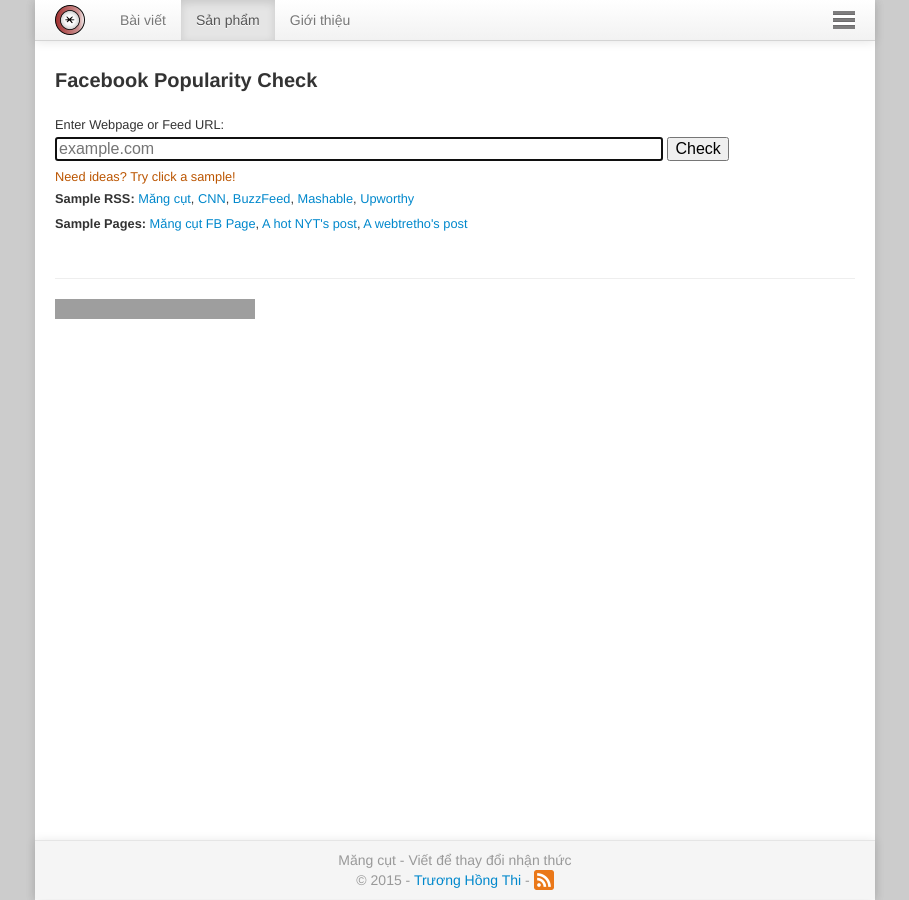
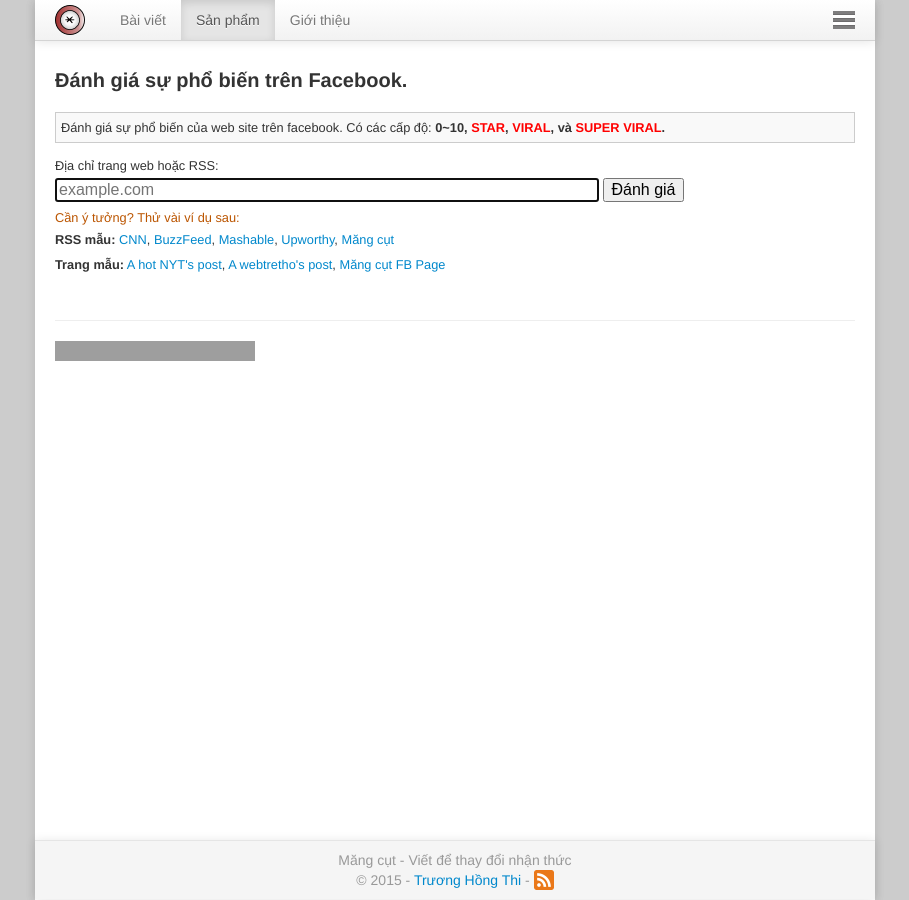
Before and after one commit to mangcut/mangcut.github.io, a Jekyll site: the page built from app/viral/index.html, in a window 1280 px wide. Shown: the whole page, without its empty margins (185-1094 px from the left). Built offline with Jekyll 4.4.1, drawn with Linux system fonts in a browser that asks for light colours; nearby versions of some CDN libraries; comment, search, counter and statistics services are not loaded; grey boxes are pictures that could not be loaded.

Commit message:
Localize

```diff
--- a/app/viral/index.html
+++ b/app/viral/index.html
@@ -66,6 +66,7 @@
 #main_table td.hilight {
   padding: 10px
 }
+.red {color: red}
 .t_short, .t_mini {display:none}
 .t_long {display:inline}
 @media only screen
@@ -79,28 +80,28 @@
   .t_short, .t_long {display:none}
 }
 </style>
-<h3 style="padding-top:13px;padding-bottom: 10px">Facebook Popularity Check</a></h3>
-
+<h3 style="padding-top:13px;padding-bottom: 10px">Đánh giá sự phổ biến trên Facebook.</a></h3>
+<div style="font-size:0.8em;margin-bottom:10px;border:1px solid #ccc;padding: 5px;background-color:#f9f9f9">Đánh giá sự phổ biến của web site trên facebook. Có các cấp độ: <b>0~10, <span class="red">STAR</span>, <span class="red">VIRAL</span>, và <span class="red">SUPER VIRAL</span>.</b></div>
 <form>
 <div id="lbl_error" class="alert alert-error hide"></div>
-<label for="txt_url" style="font-size:0.8em">Enter Webpage or Feed URL:</label><br>
+<label for="txt_url" style="font-size:0.8em">Địa chỉ trang web hoặc RSS:</label><br>
 <div>
-<input id="txt_url" name="txt_url" type="text" style="width:75%;min-width:220px;" placeholder="example.com" autofocus required>
-<input id="btn_check" type="submit" value="Check">
+<input id="txt_url" name="txt_url" type="text" style="width:67%;min-width:200px;" placeholder="example.com" autofocus required>
+<input id="btn_check" type="submit" value="Đánh giá">
 </div>
-<div style="margin-top:6px;font-size:0.8em;color:#b50">Need ideas? Try click a sample!</div>
-<div class="link_sample" style="margin-top:3px;font-size:0.8em"><b>Sample RSS:</b> <a href="#" title="Just click!" data-url="http://www.mangcut.vn/atom/all.xml">Măng cụt</a>, <a href="#" title="Just click!" data-url="http://rss.cnn.com/rss/edition.rss">CNN</a>, <a href="#" title="Just click!" data-url="http://www.buzzfeed.com/index.xml">BuzzFeed</a>, <a href="#" title="Just click!" data-url="http://feeds.mashable.com/Mashable">Mashable</a>, <a href="#" title="Just click!" data-url="http://feeds.feedburner.com/upworthy">Upworthy</a></div>
-<div class="link_sample" style="margin-top:6px;font-size:0.8em"><b>Sample Pages:</b> <a href="#" title="Just click!" data-url="facebook.com/mangcut.vn">Măng cụt FB Page</a>, <a href="#" title="Just click!" data-url="nytimes.com/2015/04/12/opinion/sunday/david-brooks-the-moral-bucket-list.html">A hot NYT's post</a>, <a href="#" title="Just click!" data-url="webtretho.com/forum/f26/19-khu-pho-am-thuc-noi-tieng-tai-tp-hcm-2043493">A webtretho's post</a></div>
+<div style="margin-top:6px;font-size:0.8em;color:#b50">Cần ý tưởng? Thử vài ví dụ sau:</div>
+<div class="link_sample" style="margin-top:3px;font-size:0.8em"><b>RSS mẫu:</b> <a href="#" title="Just click!" data-url="http://rss.cnn.com/rss/edition.rss">CNN</a>, <a href="#" title="Just click!" data-url="http://www.buzzfeed.com/index.xml">BuzzFeed</a>, <a href="#" title="Just click!" data-url="http://feeds.mashable.com/Mashable">Mashable</a>, <a href="#" title="Just click!" data-url="http://feeds.feedburner.com/upworthy">Upworthy</a>, <a href="#" title="Just click!" data-url="http://www.mangcut.vn/atom/all.xml">Măng cụt</a></div>
+<div class="link_sample" style="margin-top:6px;font-size:0.8em"><b>Trang mẫu:</b> <a href="#" title="Just click!" data-url="nytimes.com/2015/04/12/opinion/sunday/david-brooks-the-moral-bucket-list.html">A hot NYT's post</a>, <a href="#" title="Just click!" data-url="webtretho.com/forum/f26/19-khu-pho-am-thuc-noi-tieng-tai-tp-hcm-2043493">A webtretho's post</a>, <a href="#" title="Just click!" data-url="facebook.com/mangcut.vn">Măng cụt FB Page</a></div>
 </form>
 <img class="loading hide" alt="Loading..." src="/img/loading.gif">
 <br>
-<h4 class="result hide">Results (MAX: 10 items)</h4>
+<h4 class="result hide">Kết quả (tối đa 10 mục)</h4>
 <p>
 <table id="main_table" class="result hide">
 <thead>
 	<th style="width:1em;text-align:center">#</th>
-	<th>Page</th>
-	<th class="hilight">Popularity</th>
+	<th>Trang</th>
+	<th class="hilight">Độ phổ biến</th>
 </thead>
 <tbody id="main_body"></tbody>
 </table>
@@ -156,9 +157,16 @@
 				var level = Math.max(Math.floor(Math.sqrt(virality)) - 1, 0);
 
 				var safeLevel = Math.min(level,10);
-				var levelText = "POPULAR!";
-				if (level <= 10) levelText = level + "/10";
-				if (level > 15) levelText = "VIRAL!!!";
+				var levelText = level + "/10";
+				if (level > 50 ) {
+					levelText = "GOD?";
+				} else if (level > 25) {
+					levelText = "SUPER VIRAL!";
+				} else if (level > 15) {
+					levelText = "VIRAL!!!";
+				} else if (level > 10) {
+					levelText = "STAR";
+				}
 				var color = "rgb(" + Math.floor(safeLevel * 25.5) + ", " + (255 - safeLevel * 20) + ", 0)";
 
 				var row = "<tr>" +
```
